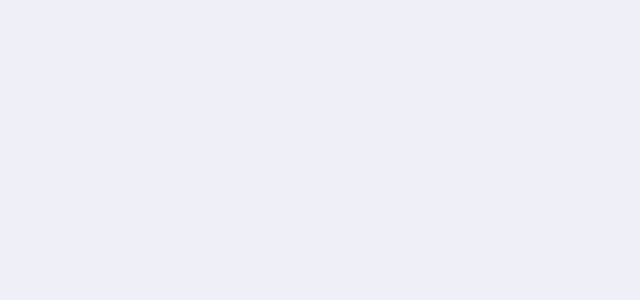
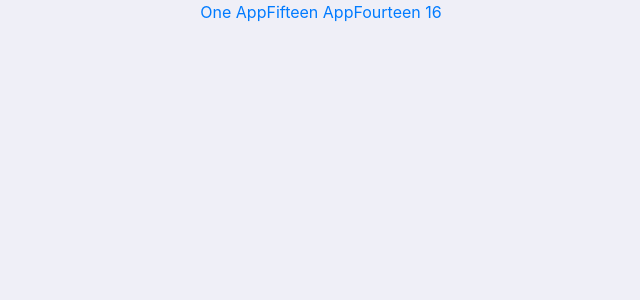
Before and after one commit to kirankumarsunkati/WIC, a React (Create React App) app: page / in a window 1280 px wide. Shown: the top 300 px of the page, without its empty margins (319-959 px from the left). Built offline with nearby package versions, Linux system fonts and the light colour scheme.

Commit message:
Added Redux state
Added Redux state

```diff
--- a/src/AppFifteen.js
+++ b/src/AppFifteen.js
@@ -32,7 +32,7 @@ class AppFifteen extends React.Component{
    this.setState({
     flag: !this.state.flag
   });
-  this.props.dispatch({type: "INCREMENT"});
+  this.props.dispatch({type: "INCREMENT",payload:10});
  }
  componentWillReceiveProps (nextProps){
   console.log(this.props,nextProps)
--- a/src/Router.js
+++ b/src/Router.js
@@ -1,6 +1,7 @@
 import React from "react";
 import {
   BrowserRouter as Router,
+  Link,
   Route
 } from "react-router-dom";
 import One from './One';
@@ -11,6 +12,7 @@ import Test from './Test'
 class Routeer extends React.Component{
     render(){
         return(
+          <div>
             <Router>
               <Route exact path="/1" component={One}>
               </Route>
@@ -24,7 +26,14 @@ class Routeer extends React.Component{
               </Route>
               <Route exact path="/16#" component={Test}>
               </Route>
+              <Link to={'1'}> One</Link>
+              <Link to={'14'}> AppFifteen</Link>
+              <Link to={'15'}> AppFourteen</Link>
+              <Link to={'16'}> 16</Link>
             </Router>
+
+            <div>{this.props.children}</div>
+            </div>
         )
     }
 }
--- a/src/index.js
+++ b/src/index.js
@@ -5,35 +5,12 @@ import App from './App';
 import reportWebVitals from './reportWebVitals';
 import { createStore} from 'redux';
 import {Provider} from 'react-redux';
+import reducer from './reducer';
 // const initialState  = {
 //   count:40
 // }
 
-const initialState = {
-  result : 1,
-  lastValues: []
-}
-const reducer = (state = initialState,action) => {
-  console.log(action.type);
-  switch(action.type){
-    case "INCREMENT":
-        state = {
-            ...state,
-            result:state.result+action.payload,
-            lastValues:[...state.lastValues,action.payload]
-        }
-        break;
 
-    case "DECREMENT":
-        state = {
-          ...state,
-            result:state.result-action.payload
-        }
-        break;
-  }
-  return state
-
-}
 
 const Store =  createStore(reducer);
 
--- a/src/reducer.js
+++ b/src/reducer.js
@@ -0,0 +1,26 @@
+const initialState = {
+    result : 1,
+    lastValues: []
+  }
+  const reducer = (state = initialState,action) => {
+    console.log(action.type);
+    switch(action.type){
+      case "INCREMENT":
+          state = {
+              ...state,
+              result:state.result+action.payload,
+              lastValues:[...state.lastValues,action.payload]
+          }
+          break;
+
+      case "DECREMENT":
+          state = {
+            ...state,
+              result:state.result-action.payload
+          }
+          break;
+    }
+    return state
+
+  }
+  export default reducer;
```
